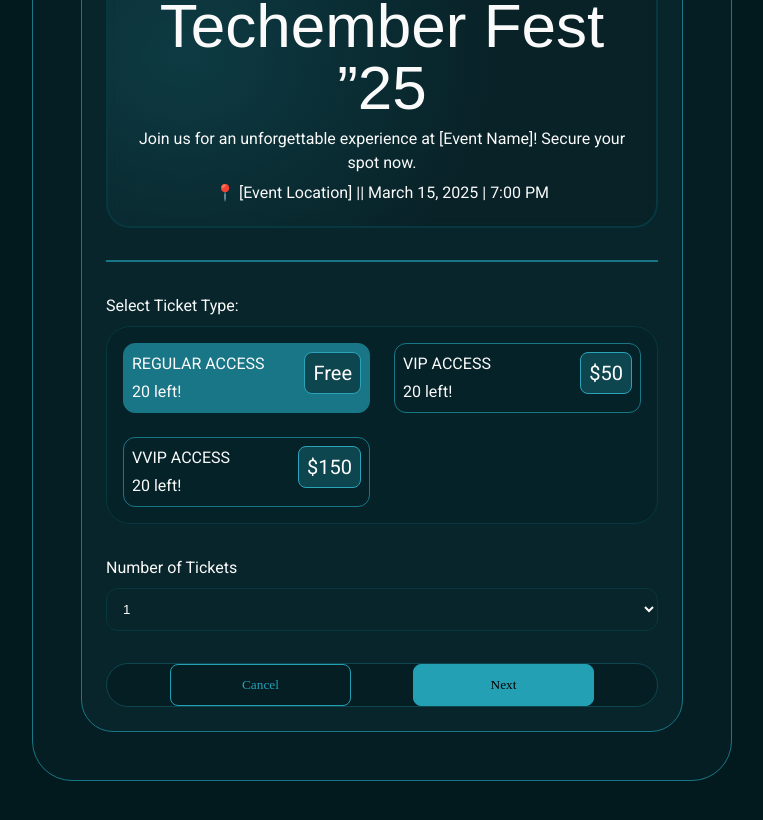
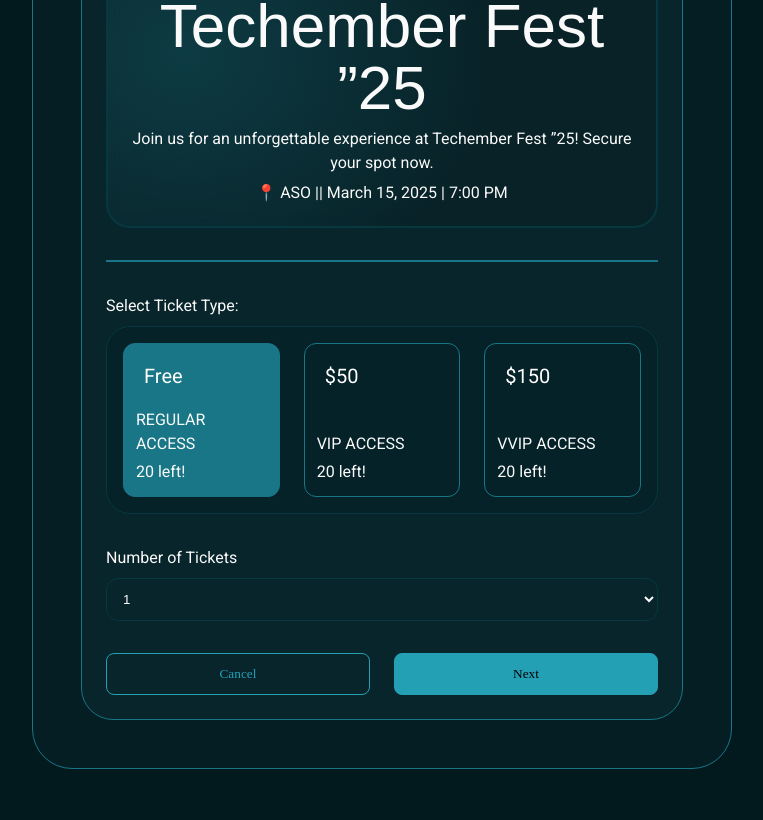
Before and after one commit to OlaleyeAg20/conference-ticket-generator, a Next.js app: page / in a window 1280 px wide. Shown: the part 320-1140 px from the top of the page, without its empty margins (258-1021 px from the left). Built offline with nearby package versions, Linux system fonts and the light colour scheme; a web font is replaced by a local one.

Commit message:
new commit

```diff
--- a/app/page.jsx
+++ b/app/page.jsx
@@ -13,9 +13,9 @@ const Ticketselection = ({ticketType, setTicketType, handleQuantityChange, ticke
     <>
           <div className={styles.eventCard}>
             <h2>Techember Fest ”25</h2>
-            <p>Join us for an unforgettable experience at [Event Name]! Secure your spot now.</p>
+            <p>Join us for an unforgettable experience at Techember Fest ”25! Secure your spot now.</p>
             <div>
-              <span>📍 [Event Location] || March 15, 2025 | 7:00 PM</span>
+              <span>📍 ASO || March 15, 2025 | 7:00 PM</span>
             </div>
           </div>
 
@@ -25,25 +25,25 @@ const Ticketselection = ({ticketType, setTicketType, handleQuantityChange, ticke
             <h4>Select Ticket Type:</h4>
             <div>
               <button onClick={() => setTicketType("regular")} style={ticketType === "regular" ? {background: '#197686'} : null} className={styles.ticketType}>
+                <span className={styles.priceTag}>Free</span>
                 <div>
                   <span>REGULAR ACCESS</span>
                   <span>20 left!</span>
                 </div>
-                <span className={styles.priceTag}>Free</span>
               </button>
               <button onClick={() => setTicketType("vip")} style={ticketType === "vip" ? {background: '#197686'} : null} className={styles.ticketType}>
+                <span className={styles.priceTag}>$50</span>
                 <div>
                   <span>VIP ACCESS</span>
                   <span>20 left!</span>
                 </div>
-                <span className={styles.priceTag}>$50</span>
               </button>
               <button onClick={() => setTicketType("vvip")} style={ticketType === "vvip" ? {background: '#197686'} : null} className={styles.ticketType}>
+                <span className={styles.priceTag}>$150</span>
                 <div>
                   <span>VVIP ACCESS</span>
                   <span>20 left!</span>
                 </div>
-                <span className={styles.priceTag}>$150</span>
               </button>
             </div>
           </section>
@@ -59,6 +59,15 @@ const Ticketselection = ({ticketType, setTicketType, handleQuantityChange, ticke
             </select>
           </section>
         </>
+  )
+}
+
+const Ticketready = () => {
+  return (
+     <>
+      <h1 className={styles.ticketReadyHeader}>Your Ticket is Booked</h1>
+      <p className={styles.ticketReadyParagraph}>Check your email for a copy or you can download</p>
+     </>
   )
 }
 
@@ -129,9 +138,9 @@ export default function Home() {
     <Context.Provider value={{ ticketType, setTicketType, handleQuantityChange, ticketQuantity, ticketHeader, steps }}>
     <section className={styles.container}>
       <Navprogress />
-      <section className={styles.innerContainer}>
+      <section style={ticketHeader === "Ready" ? {border: 'none', background: 'none'} : null} className={styles.innerContainer}>
           {
-            steps === 1 ? <Ticketselection ticketType={ticketType} setTicketType={setTicketType} handleQuantityChange={handleQuantityChange} ticketQuantity={ticketQuantity} /> : steps === 2 ? <Attendeedetails /> : <div>Ready</div>
+            steps === 1 ? <Ticketselection ticketType={ticketType} setTicketType={setTicketType} handleQuantityChange={handleQuantityChange} ticketQuantity={ticketQuantity} /> : steps === 2 ? <Attendeedetails /> : <Ticketready />
           }
 
               {/* Buttons */}
--- a/app/page.module.css
+++ b/app/page.module.css
@@ -80,8 +80,7 @@
 }
 
 .ticketDetails > div{
-  display: grid;
-  grid-template-columns: repeat(auto-fit, minmax(240px, 1fr));
+  display: flex;
   gap: 24px;
   padding: 16px;
   border-radius: 24px;
@@ -102,8 +101,10 @@
   display: flex;
   align-items: flex-start;
   justify-content: space-between;
-  gap: 8px;
-  padding: 8px;
+  flex-direction: column;
+  flex: 1 0 0;
+  gap: 12px;
+  padding: 12px;
   background: none;
   color: var(--white);
   border: 1px solid var(--border-green);
@@ -126,10 +127,6 @@
 .priceTag{
   padding: 8px;
   font-size: 20px;
-  text-align: right;
-  border-radius: 8px;
-  border: 1px solid #2BA4B9;
-  background: #0E464F;
 }
 
 .ticketQuantity{
@@ -148,12 +145,8 @@
 .buttonGroup{
   display: flex;
   align-items: center;
-  justify-content: space-around;
-  gap: 32px;
-  border-radius: 24px;
-  border: 1px solid #0E464F;
-  background: #041E23;
-  padding: 0 48px;
+  justify-content: space-between;
+  gap: 24px;
 }
 
 .buttonGroup button{
@@ -165,7 +158,7 @@
   border-radius: var(--Radius-reg, 8px);
   background: #24A0B5;
   border: 1px solid #24A0B5;
-  width: 40%;
+  flex: 1 0 0;
 }
 
 .buttonGroup button:first-child {
@@ -182,6 +175,7 @@
   border: 1px solid #07373F;
   background: #052228;
   padding: 24px;
+  padding-bottom: 48px;
 }
 
 .uploadBox{
@@ -194,10 +188,11 @@
 }
 
 .uploadBtn{
-  width: 60%;
+  width: 100%;
   max-width: 240px;
+  height: 240px;
+  transform: translateY(-20px);
   display: flex;
-  width: 240px;
   padding: 24px;
   flex-direction: column;
   justify-content: center;
@@ -212,7 +207,7 @@
 }
 
 .uploadBox{
-  height: 240px;
+  height: 200px;
 }
 
 .inputGroup{
@@ -231,6 +226,18 @@
   border: 1px solid #07373F;
   background: none;
   color: var(--grey, #FAFAFA);
+}
+
+.ticketReadyHeader{
+  text-align: center;
+  width: 100%;
+  margin-inline: auto;
+}
+
+.ticketReadyParagraph{
+  text-align: center;
+  width: 100%;
+  margin-inline: auto;
 }
 
 @media (max-width: 768px){
@@ -255,4 +262,8 @@
 .buttonGroup button{
     width: 100%;
 }
+
+.ticketDetails > div{
+    flex-direction: column;
 }
+}
```
Also changed, not shown: app/components/Ticket.jsx (added, +15 -0 lines), package.json (+4 -3 lines), 1 other file (tests, documents, lock files or other folders).
